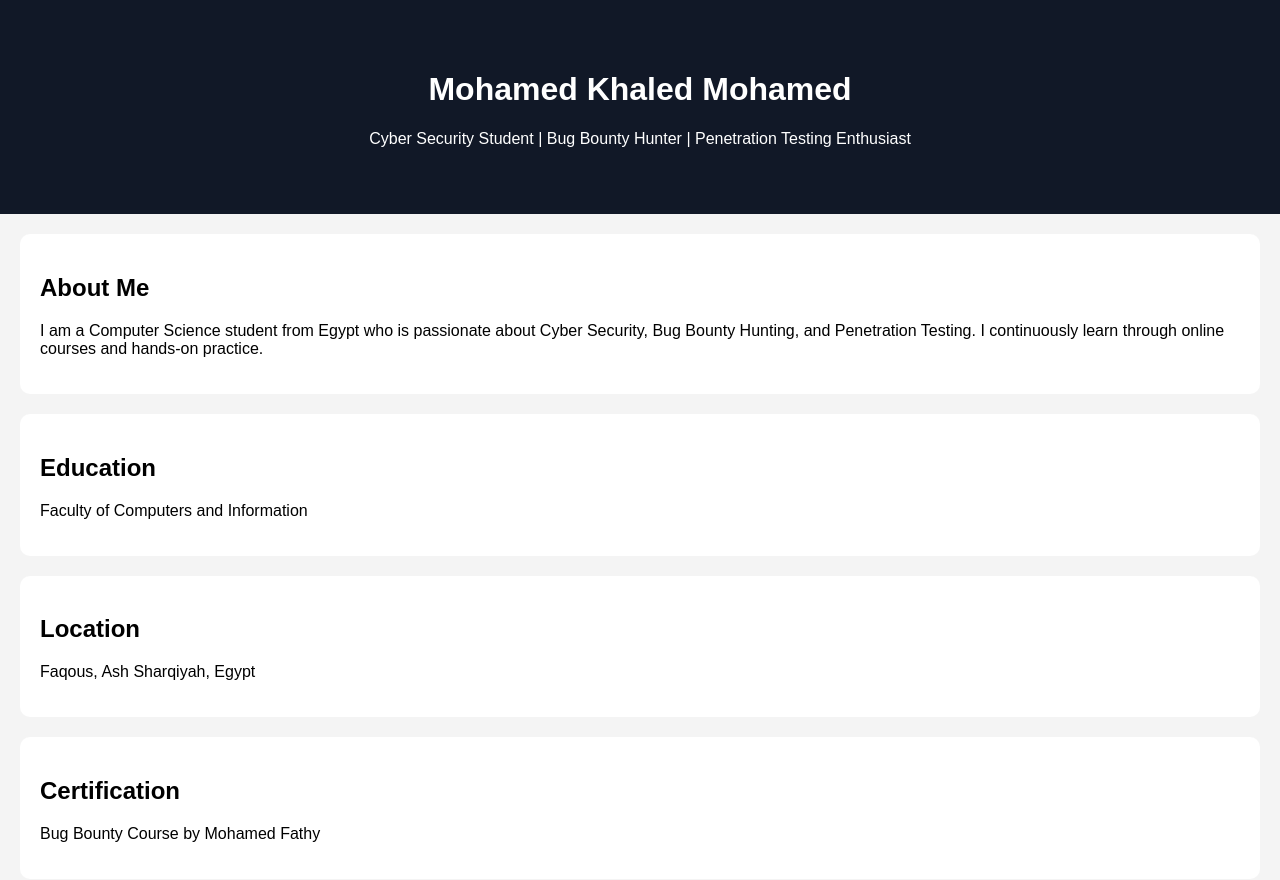
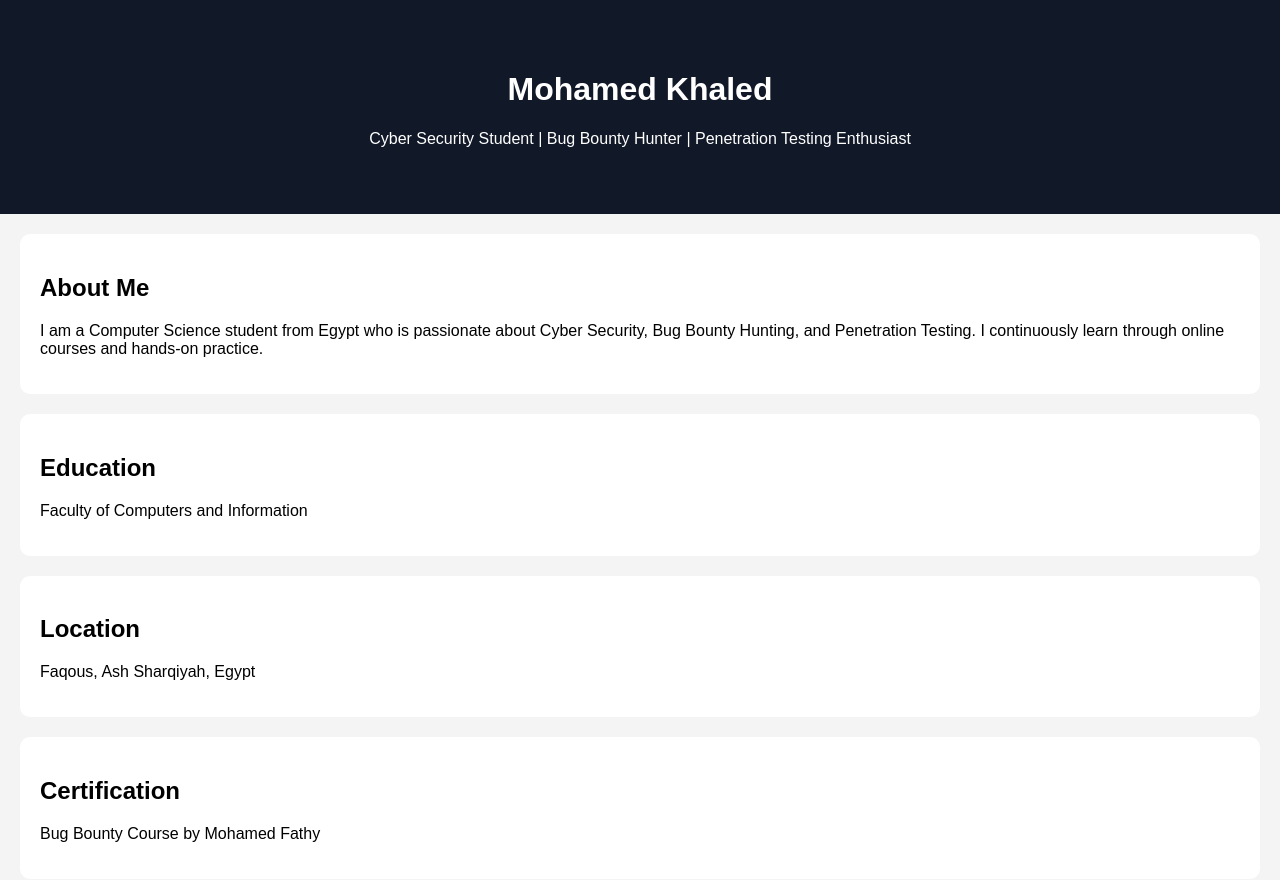
Before and after one commit to Mohamed701-call/Mohamed-Khaled-Portfolio, a plain HTML site: page index.html in a window 1280 px wide. Drawn offline with Linux system fonts and the light colour scheme.

Commit message:
Updated homepage

```diff
--- a/index.html
+++ b/index.html
@@ -10,7 +10,7 @@
 <body>
 
     <header>
-        <h1>Mohamed Khaled Mohamed</h1>
+        <h1>Mohamed Khaled</h1>
 
         <p>
             Cyber Security Student | Bug Bounty Hunter | Penetration Testing Enthusiast
```
